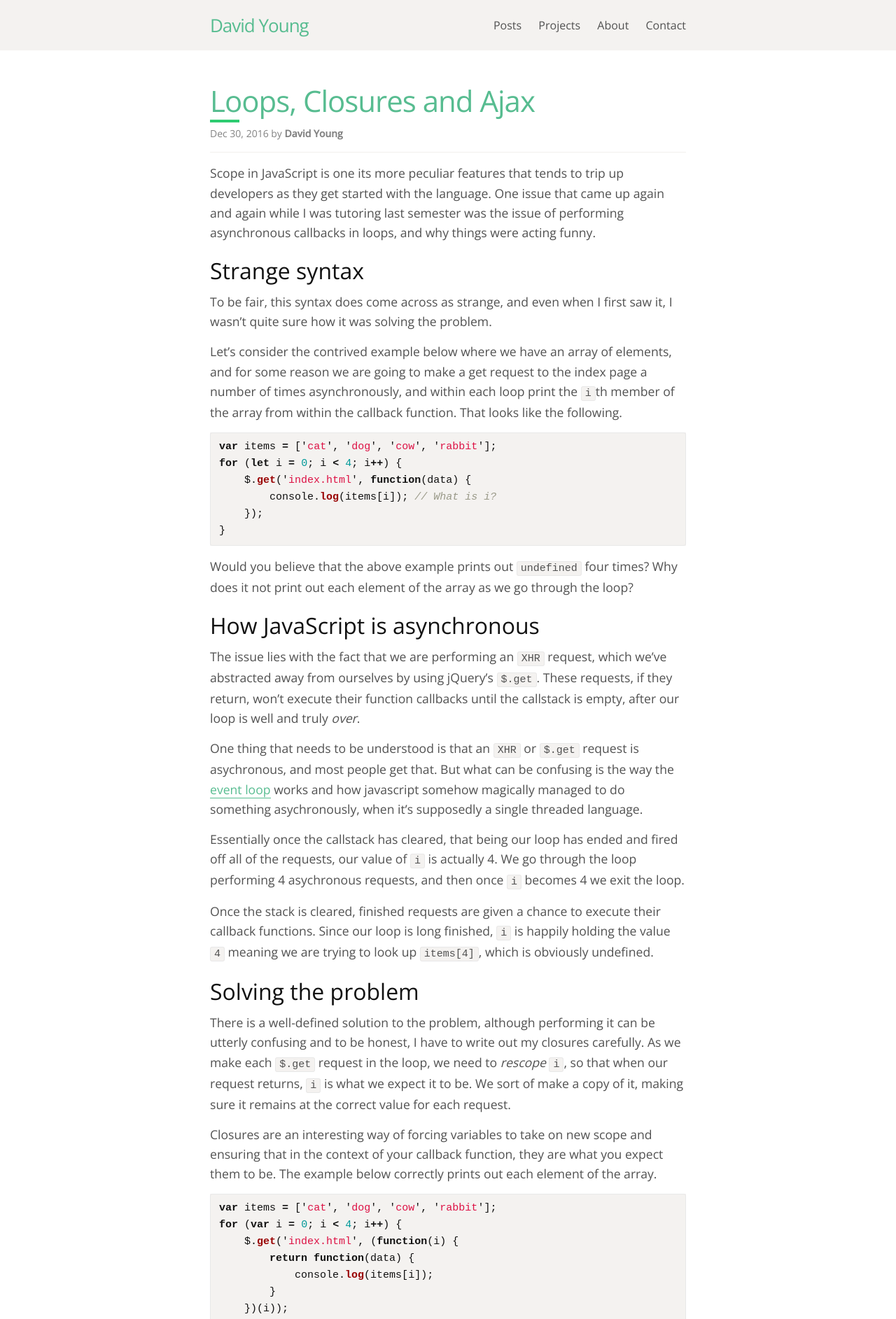
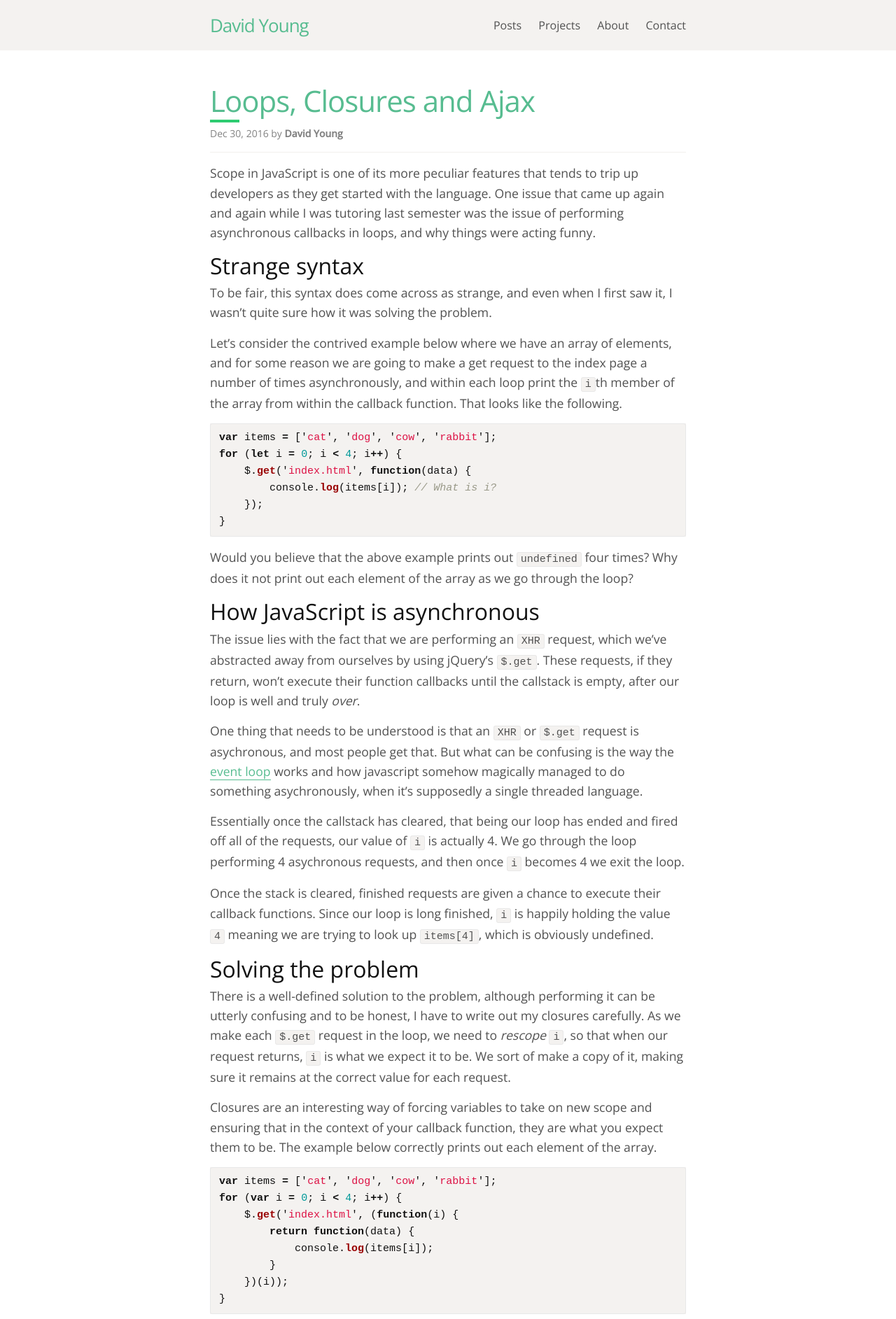
Before and after one commit to dayvidwhy/dayvidwhy.github.io, a Jekyll site: the page built from _posts/2016-12-14-loops-closures-and-ajax.markdown, in a window 1280 px wide. Shown: the top 1885 px of the page at 70% size. Built offline with Jekyll 4.4.1, drawn with Linux system fonts in a browser that asks for light colours.

Commit message:
Grammar error, fix some margins.

```diff
--- a/_layouts/post.html
+++ b/_layouts/post.html
@@ -7,7 +7,7 @@
   <meta name="theme-color" content="{{ site.theme_colour }}">
   <meta name="description" content="{{ page.excerpt | strip_html | normalize_whitespace }}">
   <meta name="twitter:card" content="summary">
-  <meta name="twitter:url" content="{{ page.url | prepend: site.baseurl |  prepend: site.url }}">
+  <meta name="twitter:url" content="{{ page.url | prepend: site.baseurl | prepend: site.url }}">
   <meta name="twitter:title" content="{{ page.title }} - {{ site.title }}">
   <meta name="twitter:description" content="{{ page.excerpt | strip_html | normalize_whitespace }}">
   <meta name="twitter:image" content="{{ '/images/small.jpg' | prepend: site.baseurl }}">
--- a/_posts/2016-12-14-loops-closures-and-ajax.markdown
+++ b/_posts/2016-12-14-loops-closures-and-ajax.markdown
@@ -5,7 +5,7 @@
 categories: blog closure ajax
 permalink: loops-closures-and-ajax
 ---
-Scope in JavaScript is one its more peculiar features that tends to trip up developers as they get started with the language. One issue that came up again and again while I was tutoring last semester was the issue of performing asynchronous callbacks in loops, and why things were acting funny.
+Scope in JavaScript is one of its more peculiar features that tends to trip up developers as they get started with the language. One issue that came up again and again while I was tutoring last semester was the issue of performing asynchronous callbacks in loops, and why things were acting funny.
 
 # Strange syntax
 To be fair, this syntax does come across as strange, and even when I first saw it, I wasn't quite sure how it was solving the problem.
--- a/_sass/_layout.scss
+++ b/_sass/_layout.scss
@@ -198,9 +198,9 @@
 
             @include media-query($on-palm) {
                 display: block;
-                width: 30%;
+                width: 40%;
                 margin: auto;
-                margin-bottom: 16px;
+                margin-bottom: 8px;
             }
         }
 
@@ -461,6 +461,7 @@
     h1 {
         font-size: 32px;
         margin-bottom: 5px;
+        line-height: 1.2;
 
         @include media-query($on-palm) {
             font-size: 28px;
```
